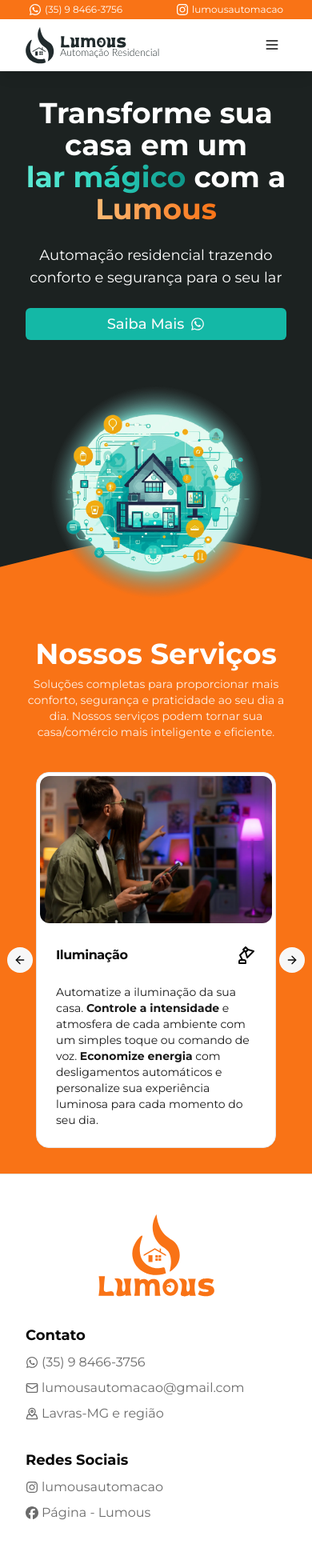
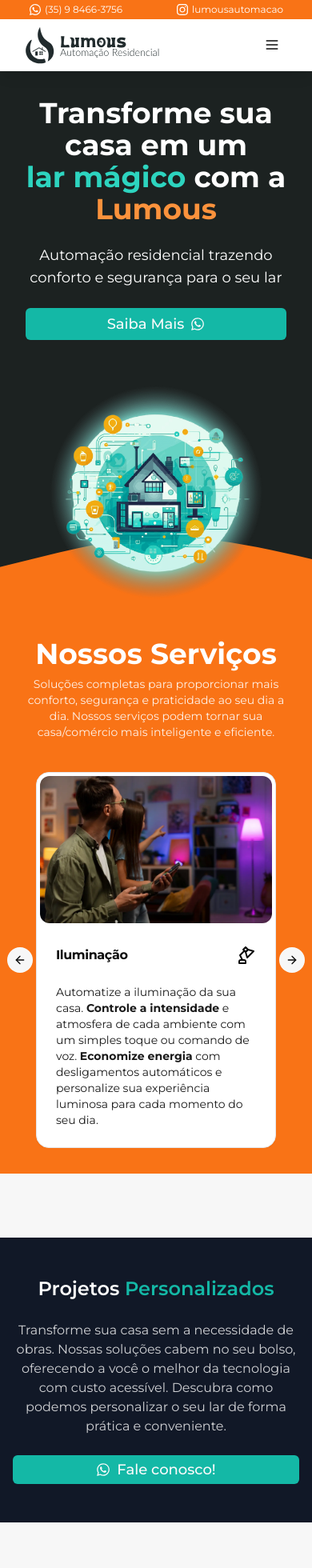
Before and after one commit to OtavioMelo12/lumous-landing-page, a Next.js app: page / in a window 390 px wide. Shown: the top 1960 px of the page at 80% size. Built offline with nearby package versions, Linux system fonts and the light colour scheme.

Commit message:
feat: add project section

```diff
--- a/src/app/page.tsx
+++ b/src/app/page.tsx
@@ -1,12 +1,49 @@
 'use client';
+
+import Link from 'next/link';
+import { FaWhatsapp } from 'react-icons/fa6';
 
 import { HeroSection } from '@/components/HeroSection';
 import { ServicesSection } from '@/components/ServicesSection';
+import { Button } from '@/components/ui/button';
+import { Card } from '@/components/ui/card';
 export default function Home() {
   return (
     <main>
       <HeroSection />
       <ServicesSection />
+      <section className="">
+        <Card className="container my-20 bg-gray-900 border-none text-white flex flex-col items-center px-4 py-12 mx-auto text-center rounded-none md:rounded-2xl">
+          <h2 className="text-2xl font-semibold md:text-3xl">
+            Projetos <span className="text-teal-500">Personalizados</span>
+          </h2>
+
+          <p className="max-w-3xl mt-6 text-center text-white/80">
+            Transforme sua casa sem a necessidade de obras. Nossas soluções
+            cabem no seu bolso, oferecendo a você o melhor da tecnologia com
+            custo acessível. Descubra como podemos personalizar o seu lar de
+            forma prática e conveniente.
+          </p>
+
+          <div className="inline-flex w-full mt-6 sm:w-auto">
+            <Button
+              asChild
+              className="w-full bg-teal-500 hover:bg-teal-600 font-medium text-lg"
+              size={'sm'}
+            >
+              <Link
+                className="flex gap-2 items-center"
+                href="https://wa.me/message/BQEMI636X4STE1"
+                rel="noreferrer noopener"
+                target="_blank"
+              >
+                <FaWhatsapp />
+                Fale conosco!
+              </Link>
+            </Button>
+          </div>
+        </Card>
+      </section>
     </main>
   );
 }
--- a/src/components/HeroSection.tsx
+++ b/src/components/HeroSection.tsx
@@ -17,13 +17,10 @@
         <div className="flex-1 text-center lg:text-start flex flex-col gap-6 max-w-[500px]">
           <h1 className="inline text-4xl md:text-5xl font-bold text-white">
             Transforme sua casa em um{' '}
-            <span className="whitespace-nowrap inline bg-gradient-to-r from-[#5EEAD4] via-[#2DD4BF] to-[#0D9488] text-transparent bg-clip-text">
+            <span className="whitespace-nowrap inline text-teal-400">
               lar mágico
             </span>{' '}
-            com a{' '}
-            <span className="inline bg-gradient-to-r from-[#fdba74]  to-[#f97316] text-transparent bg-clip-text">
-              Lumous
-            </span>{' '}
+            com a <span className="inline text-orange-400">Lumous</span>{' '}
           </h1>{' '}
           <p className="text-lg md:text-xl text-white md:w-10/12 mx-auto lg:mx-0">
             Automação residencial trazendo conforto e segurança para o seu lar
```
Also changed, not shown: public/images/home/projeto.jpg (added).
